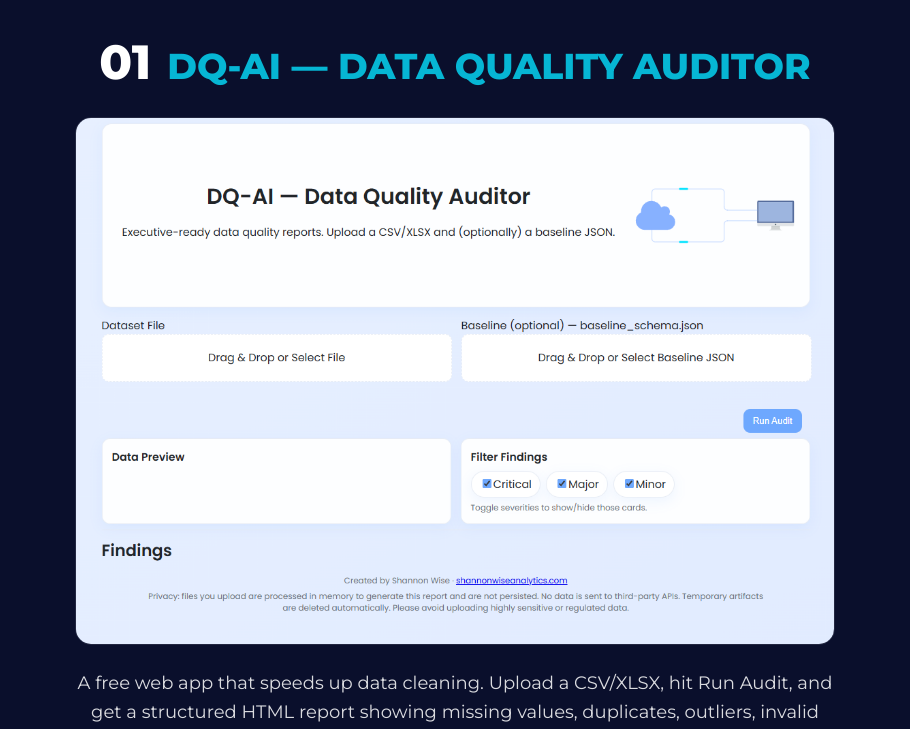
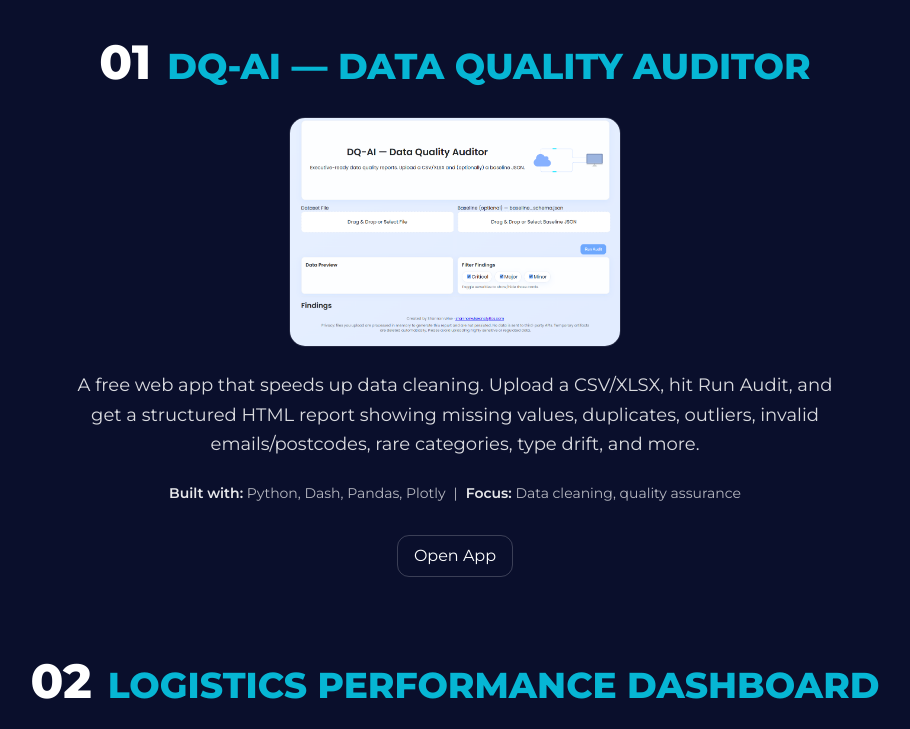
Before and after one commit to Shanlw440/portfolio_web, a React (Vite) app: page / in a window 1280 px wide. Shown: the part 2832-3561 px from the top of the page, without its empty margins (185-1095 px from the left). Built offline with nearby package versions, Linux system fonts and the light colour scheme.

Commit message:
Full site update: mobile hero order, skills rows, side-by-side project images, all sections

```diff
--- a/src/App.jsx
+++ b/src/App.jsx
@@ -99,6 +99,7 @@ const PROJECTS = [
   },
 ];
 
+/* ====================== APP ====================== */
 export default function App() {
   return (
     <div className="min-h-screen bg-navy text-white">
@@ -123,10 +124,9 @@ export default function App() {
       {/* ====================== HERO ====================== */}
       <section id="home" aria-label="Intro">
         <div className="relative max-w-6xl mx-auto px-6 py-20 sm:py-22 lg:py-28">
-          {/* On phone: 1 column but we control order so image shows first.
-              From sm+: two columns. */}
+          {/* Phone: 1 col, image first. From sm+: 2 cols. */}
           <div className="grid grid-cols-1 sm:grid-cols-[1.1fr_0.9fr] gap-6 sm:gap-10 lg:gap-14 items-center">
-            {/* RIGHT image becomes FIRST on phones */}
+            {/* Image first on phone */}
             <div className="order-1 sm:order-2 flex justify-center sm:justify-end">
               <img
                 src="/shannon_circle_transparent.png"
@@ -136,7 +136,7 @@ export default function App() {
               />
             </div>
 
-            {/* LEFT text becomes SECOND on phones */}
+            {/* Text second on phone */}
             <div className="order-2 sm:order-1 relative">
               <div className="relative inline-block">
                 <h1
@@ -149,9 +149,7 @@ export default function App() {
                   <span className="text-teal">WISE</span>
                 </h1>
 
-                {/* Badge:
-                   - On phone: normal flow, centered below the name with spacing.
-                   - From sm+: absolute over the “NNON” like before. */}
+                {/* Badge: centered on phone; absolute on sm+ */}
                 <div className="mt-3 flex justify-center sm:mt-0 sm:block sm:absolute sm:-top-12 sm:right-[12%]">
                   <span
                     className="px-5 py-1.5 rounded-full text-[11px] tracking-[0.25em]
@@ -227,14 +225,14 @@ export default function App() {
       {/* ====================== SKILLS ====================== */}
       <section id="skills" className="border-t border-ink/30">
         <div className="max-w-6xl mx-auto px-6 py-20 lg:py-24">
-          {/* Centered pill with a touch more space on phone */}
+          {/* Pill */}
           <div className="flex justify-center mb-10">
             <span className="px-6 py-2 rounded-full border-2 border-teal bg-teal/10 text-white font-extrabold tracking-[0.28em] text-xs md:text-sm uppercase">
               Technical Skills
             </span>
           </div>
 
-          {/* On mobile: stacked rows with dividers. On lg+: 4 columns. */}
+          {/* Mobile: rows with dividers; lg+: 4 columns */}
           <div className="space-y-10 lg:space-y-0 lg:grid lg:grid-cols-4 lg:gap-10">
             {/* Languages */}
             <div className="border-t border-white/15 pt-6 lg:border-0 lg:pt-0">
@@ -354,13 +352,12 @@ export default function App() {
           <div className="space-y-20">
             {PROJECTS.map((p) => (
               <article key={p.num} className="space-y-6">
-                {/* Number + Title */}
                 <h3 className="flex justify-center items-baseline gap-4 font-extrabold text-[28px] md:text-[36px] text-center">
                   <span className="text-white text-4xl md:text-5xl">{p.num}</span>
                   <span className="text-teal uppercase">{p.title}</span>
                 </h3>
 
-                {/* Images */}
+                {/* Images in a row (wraps on small screens) */}
                 {p.images?.length > 0 && (
                   <div className="mt-2 flex flex-wrap justify-center gap-4">
                     {p.images.map((img, i) => (
@@ -368,14 +365,13 @@ export default function App() {
                         key={i}
                         src={img}
                         alt={p.title}
-                        className="mx-auto w-full max-w-[980px] sm:max-w-[620px] md:max-w-[760px]
+                        className="w-full sm:w-[48%] lg:w-[30%]
                                    rounded-2xl border border-white/10 object-contain"
                       />
                     ))}
                   </div>
                 )}
 
-                {/* Text */}
                 <p className="mt-4 text-white/85 text-lg leading-relaxed text-center max-w-3xl mx-auto">
                   {p.tagLine}
                 </p>
@@ -385,7 +381,6 @@ export default function App() {
                   <span className="font-semibold text-white/90">Focus:</span> {p.focus}
                 </p>
 
-                {/* Buttons */}
                 {p.buttons && p.buttons.length > 0 && (
                   <div className="pt-2 flex flex-wrap gap-3 justify-center">
                     {p.buttons.map((b) => (
```
